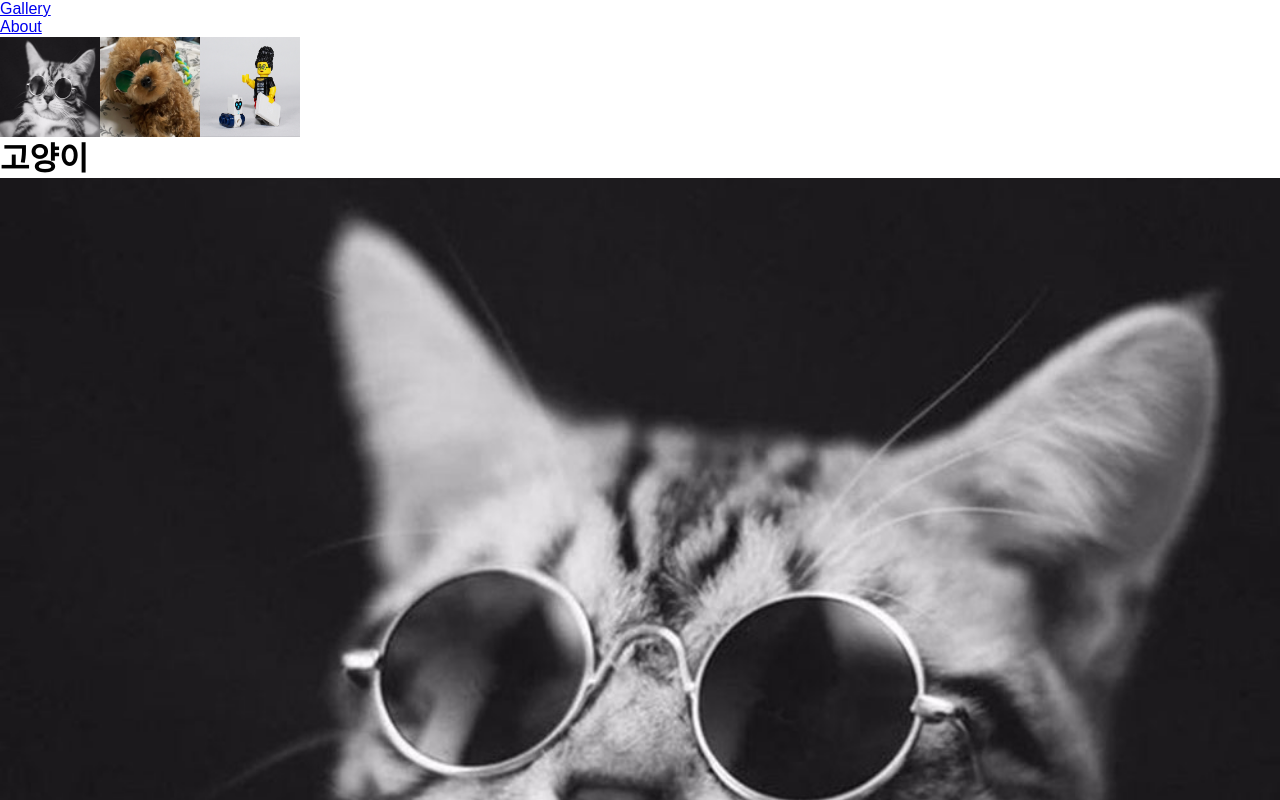
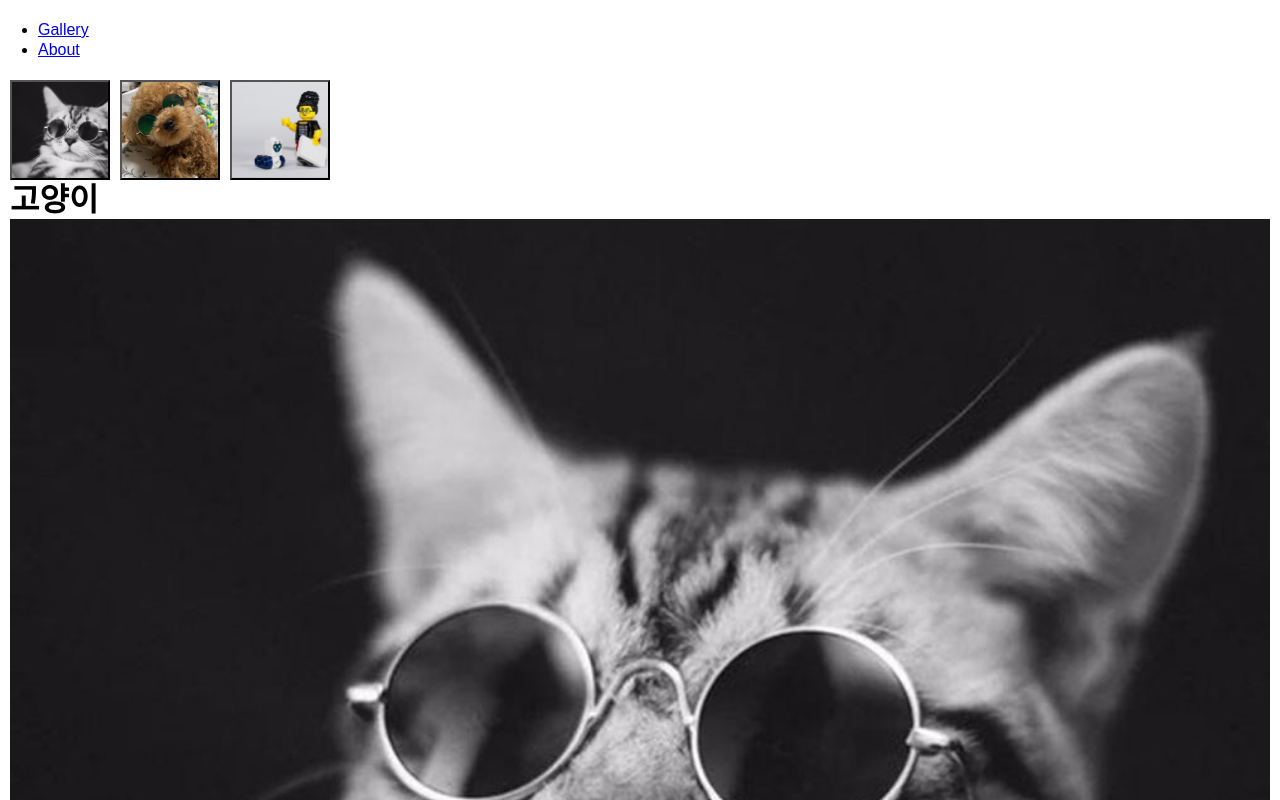
Before and after one commit to ssumniee/react-practice-gallery-spa, a React (Create React App) app: page / in a window 1280 px wide. Shown: the top 800 px of the page. Built offline with nearby package versions, Linux system fonts and the light colour scheme.

Commit message:
modify li tag CSS

```diff
--- a/src/App.css
+++ b/src/App.css
@@ -7,5 +7,10 @@
 }
 
 body {
+  margin: 20px 10px;
   font-size: 16px;
 }
+
+a ::marker {
+  color: black;
+}
--- a/src/component/List.css
+++ b/src/component/List.css
@@ -0,0 +1,8 @@
+.List {
+  margin-bottom: 20px;
+}
+
+li {
+  margin-left: 1.75rem;
+  line-height: 1.25;
+}
--- a/src/page/Gallery.css
+++ b/src/page/Gallery.css
@@ -4,7 +4,9 @@ img {
 }
 
 .thumbnail {
-  display: inline;
+  background-size: cover;
   width: 100px;
   height: 100px;
+  display: inline-block;
+  margin-right: 10px;
 }
--- a/src/page/Gallery.js
+++ b/src/page/Gallery.js
@@ -6,16 +6,37 @@ function Gallery() {
   const [src, setSrc] = useState("/images/고양이.png");
 
   const handleClickThmb = (event) => {
-    setName(event.target.name);
-    setSrc(event.target.src);
+    setName(event.target.value);
+    setSrc(`/images/${event.target.value}.png`);
   };
 
   return (
     <div className="Gallery">
       <div className="thumbnail-area">
-        <img className="thumbnail" src="/images/고양이.png" name="고양이" onClick={handleClickThmb} />
-        <img className="thumbnail" src="/images/강아지.png" name="강아지" onClick={handleClickThmb} />
-        <img className="thumbnail" src="/images/사람.png" name="사람" onClick={handleClickThmb} />
+        <button
+          className="thumbnail"
+          style={{
+            backgroundImage: "url(/images/고양이.png)",
+          }}
+          value="고양이"
+          onClick={handleClickThmb}
+        ></button>
+        <button
+          className="thumbnail"
+          style={{
+            backgroundImage: "url(/images/강아지.png)",
+          }}
+          value="강아지"
+          onClick={handleClickThmb}
+        ></button>
+        <button
+          className="thumbnail"
+          style={{
+            backgroundImage: "url(/images/사람.png)",
+          }}
+          value="사람"
+          onClick={handleClickThmb}
+        ></button>
       </div>
       <div className="Image">
         <h1 className="Image-title">{name}</h1>
```
